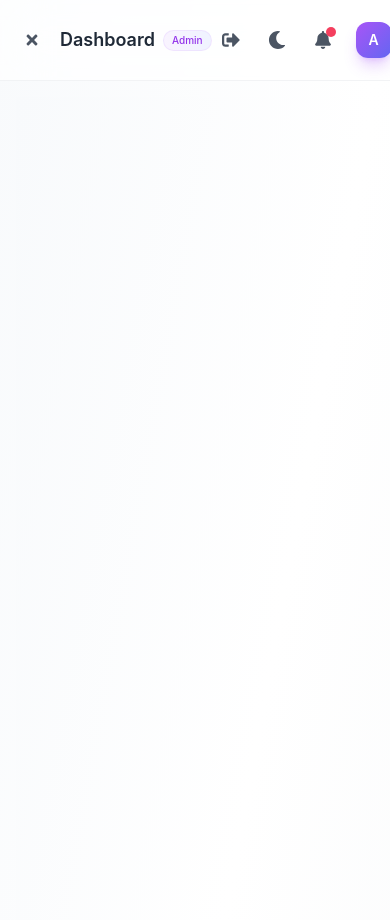
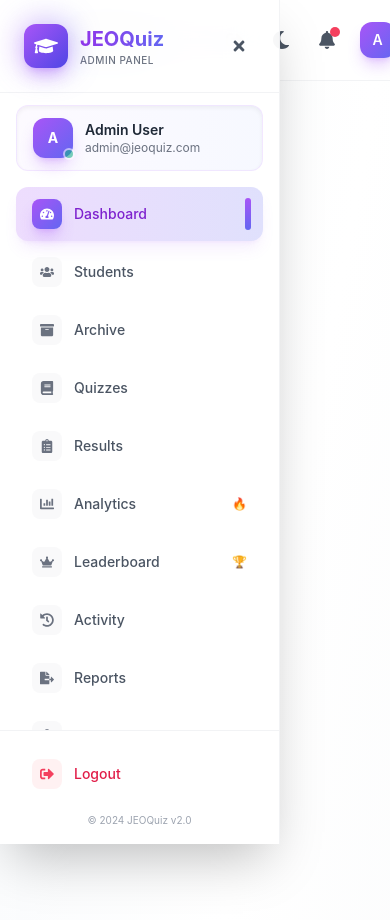
Before and after one commit to dxicthub/quizmaster, a React (Vite) app: page /admin/dashboard in a window 390 px wide. Both pictures are taken after a click on the button 32 px from the left and 40 px from the top of the page. Shown: the top 920 px of the page. Built offline with nearby package versions, Linux system fonts and the light colour scheme.

Commit message:
Update mobile view feature in Admin Layout

```diff
--- a/src/components/Admin/AdminLayout.jsx
+++ b/src/components/Admin/AdminLayout.jsx
@@ -33,11 +33,8 @@ const AdminLayout = () => {
   const [showNotifications, setShowNotifications] = useState(false);
   const [isScrolled, setIsScrolled] = useState(false);
 
-  // Refs for hover detection - specific to each dropdown
   const profileMenuRef = useRef(null);
   const notificationRef = useRef(null);
-
-  // Timer refs for delay
   const profileTimerRef = useRef(null);
   const notificationTimerRef = useRef(null);
 
@@ -45,7 +42,6 @@ const AdminLayout = () => {
   const navigate = useNavigate();
   const { logout, admin } = useAdmin();
 
-  // Navigation items with icons
   const navItems = [
     { path: '/admin/dashboard', label: 'Dashboard', icon: FaTachometerAlt, badge: null },
     { path: '/admin/students', label: 'Students', icon: FaUsers, badge: null },
@@ -81,7 +77,6 @@ const AdminLayout = () => {
     }, 200);
   };
 
-  // Notification menu hover handlers
   const handleNotificationMouseEnter = () => {
     if (profileTimerRef.current) {
       clearTimeout(profileTimerRef.current);
@@ -103,7 +98,6 @@ const AdminLayout = () => {
     }, 200);
   };
 
-  // Cleanup timers on unmount
   useEffect(() => {
     return () => {
       if (profileTimerRef.current) {
@@ -148,8 +142,10 @@ const AdminLayout = () => {
     const handleResize = () => {
       if (window.innerWidth < 1024) {
         setSidebarOpen(false);
+        setMobileOpen(false);
       } else {
         setSidebarOpen(true);
+        setMobileOpen(false);
       }
     };
     handleResize();
@@ -252,6 +248,14 @@ const AdminLayout = () => {
     toast.success('All notifications marked as read');
   };
 
+  // Toggle mobile menu
+  const toggleMobileMenu = () => {
+    setMobileOpen(!mobileOpen);
+    // Close other dropdowns
+    setShowProfileMenu(false);
+    setShowNotifications(false);
+  };
+
   return (
     <div className="min-h-screen bg-gradient-to-br from-slate-50 via-white to-gray-50 dark:from-slate-900 dark:via-gray-900 dark:to-slate-800">
       {/* Animated Background Orbs */}
@@ -278,18 +282,19 @@ const AdminLayout = () => {
       <motion.aside
         initial={{ x: -280 }}
         animate={{
-          x: sidebarOpen ? 0 : -280,
-          width: sidebarOpen ? 280 : 0
+          x: sidebarOpen || mobileOpen ? 0 : -280,
+          width: sidebarOpen || mobileOpen ? 280 : 0
         }}
         transition={{ duration: 0.3, ease: "easeInOut" }}
-        className={`fixed left-0 top-0 h-full bg-white/90 dark:bg-gray-900/90 backdrop-blur-xl border-r border-gray-200/50 dark:border-gray-700/50 shadow-2xl z-50 overflow-hidden lg:block ${
+        className={`fixed left-0 top-0 h-full bg-white/90 dark:bg-gray-900/90 backdrop-blur-xl border-r border-gray-200/50 dark:border-gray-700/50 shadow-2xl z-50 overflow-hidden ${
           mobileOpen ? 'block' : 'hidden lg:block'
         }`}
-        style={{ width: sidebarOpen ? 280 : 0 }}
+        style={{ width: sidebarOpen || mobileOpen ? 280 : 0 }}
       >
         <div className="flex flex-col h-full">
           {/* Brand */}
           <div className="p-6 border-b border-gray-200/50 dark:border-gray-700/50">
+            <div className="flex items-center justify-between">
               <div className="flex items-center gap-3">
                 <div className="relative">
                   <div className="absolute inset-0 bg-gradient-to-r from-purple-500 to-indigo-500 rounded-xl blur-lg opacity-30 animate-pulse" />
@@ -305,6 +310,14 @@ const AdminLayout = () => {
                     Admin Panel
                   </p>
                 </div>
+              </div>
+              {/* Close button for mobile */}
+              <button
+                onClick={() => setMobileOpen(false)}
+                className="lg:hidden p-2 rounded-xl hover:bg-gray-100/50 dark:hover:bg-gray-800/50 transition-colors"
+              >
+                <FaTimes className="text-gray-600 dark:text-gray-300" />
+              </button>
             </div>
           </div>
 
@@ -338,7 +351,9 @@ const AdminLayout = () => {
                 <NavLink
                   key={item.path}
                   to={item.path}
-                  onClick={() => setMobileOpen(false)}
+                  onClick={() => {
+                    setMobileOpen(false);
+                  }}
                   className={({ isActive }) => `
                     flex items-center gap-3 px-4 py-3 rounded-xl transition-all duration-300 group relative
                     ${isActive
@@ -408,12 +423,17 @@ const AdminLayout = () => {
         }`}>
           <div className="flex items-center justify-between px-4 md:px-6 py-4">
             <div className="flex items-center gap-3">
-              {/* Mobile Menu Toggle */}
+              {/* Mobile Menu Toggle - Hamburger Icon */}
               <button
-                onClick={() => setMobileOpen(!mobileOpen)}
+                onClick={toggleMobileMenu}
                 className="lg:hidden p-2 rounded-xl hover:bg-gray-100/50 dark:hover:bg-gray-800/50 transition-colors"
+                aria-label="Toggle menu"
               >
-                {mobileOpen ? <FaTimes className="text-gray-600 dark:text-gray-300" /> : <FaBars className="text-gray-600 dark:text-gray-300" />}
+                {mobileOpen ? (
+                  <FaTimes className="text-gray-600 dark:text-gray-300 text-xl" />
+                ) : (
+                  <FaBars className="text-gray-600 dark:text-gray-300 text-xl" />
+                )}
               </button>
 
               {/* Desktop Sidebar Toggle */}
@@ -482,7 +502,7 @@ const AdminLayout = () => {
                 </div>
               </button>
 
-              {/* Notification Bell - Independent hover */}
+              {/* Notification Bell */}
               <div
                 className="relative"
                 onMouseEnter={handleNotificationMouseEnter}
@@ -579,7 +599,7 @@ const AdminLayout = () => {
                 </AnimatePresence>
               </div>
 
-              {/* Profile Menu - Independent hover */}
+              {/* Profile Menu */}
               <div
                 className="relative"
                 onMouseEnter={handleProfileMouseEnter}
```
Lines whose indentation alone changed are shown as unchanged.
